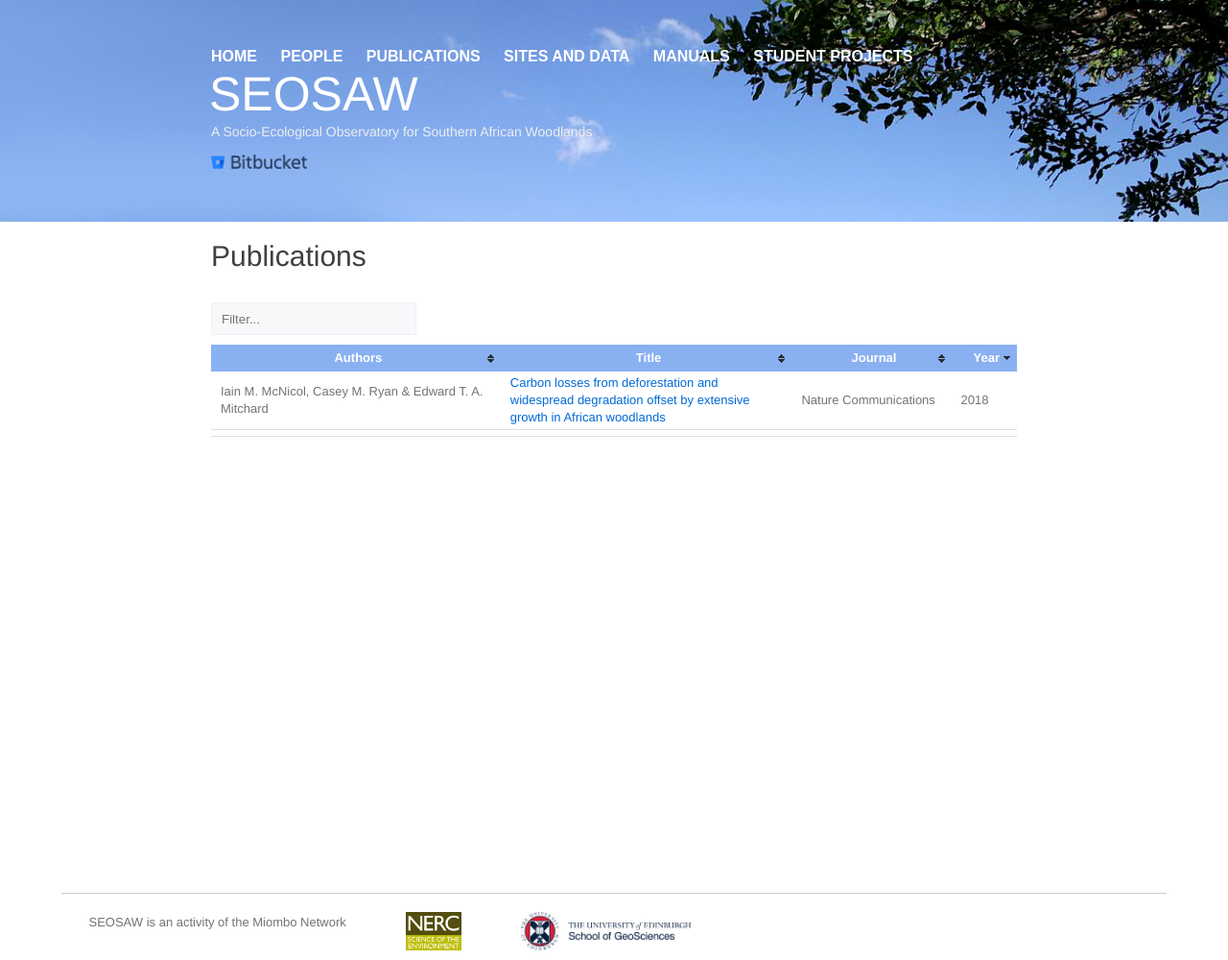
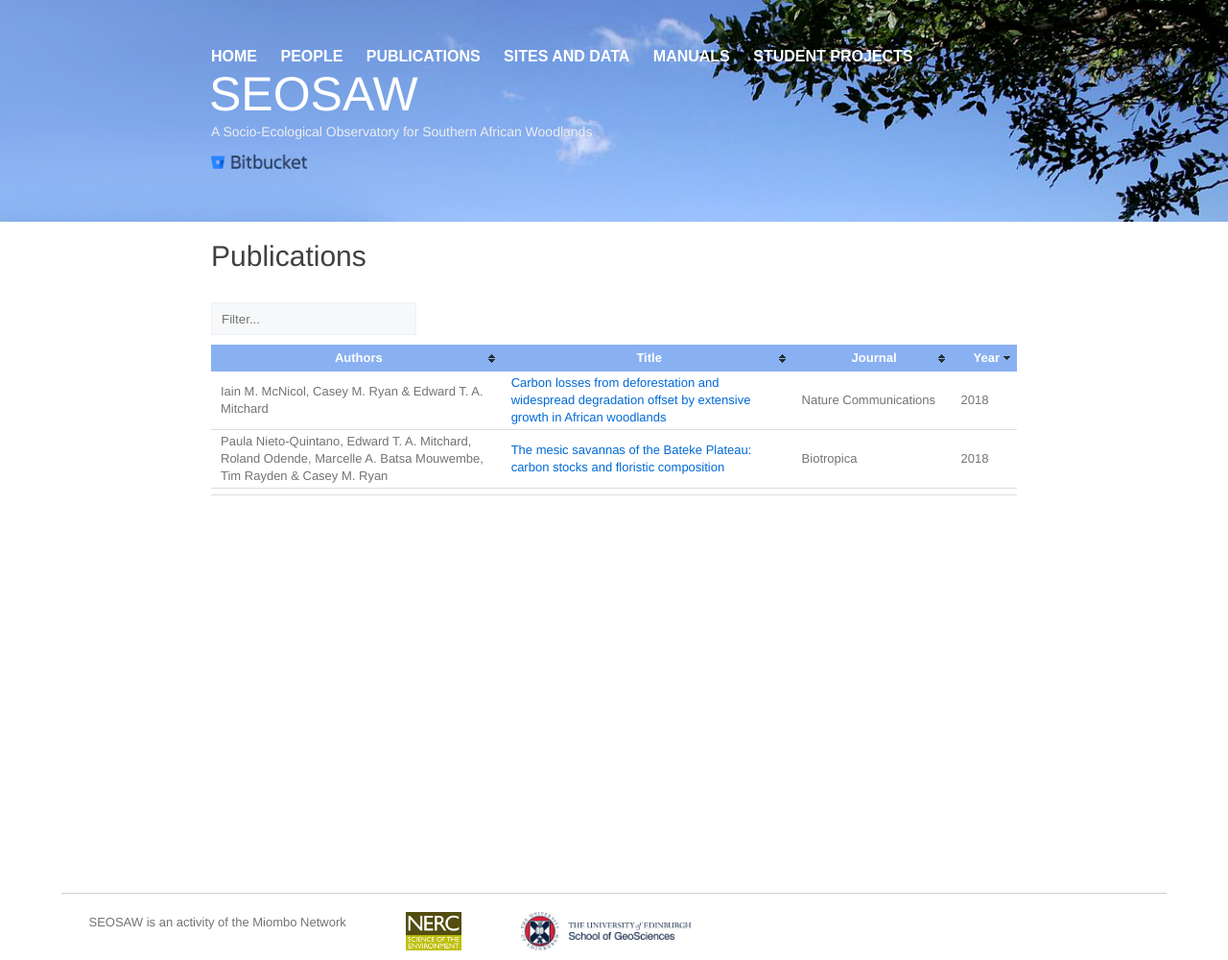
Before and after one commit to seosaw/seosaw.github.io, a Jekyll site: the page built from publications.md, in a window 1280 px wide. Shown: the whole page at 96% size. Built offline with Jekyll 4.4.1, drawn with Linux system fonts in a browser that asks for light colours; nearby versions of some CDN libraries.

Commit message:
Added paper

```diff
--- a/publications.md
+++ b/publications.md
@@ -34,6 +34,12 @@ layout: default
 		 <td class="paper_year">2018</td>
 	 </tr>
 	 <tr>
+		 <td class="paper_authors_title">Paula Nieto-Quintano, Edward T. A. Mitchard, Roland Odende, Marcelle A. Batsa Mouwembe, Tim Rayden & Casey M. Ryan</td>
+		 <td class="paper_authors_title"><a href="https://doi.org/10.5061/dryad.2122768" target="_blank">The mesic savannas of the Bateke Plateau: carbon stocks and floristic composition</a></td>
+		 <td class="paper_journal">Biotropica</td>
+		 <td class="paper_year">2018</td>
+	 </tr>
+	 <tr>
 		 <td class="paper_authors_title"></td>
 		 <td class="paper_authors_title"></td>
 		 <td class="paper_journal"></td>
```
Also changed, not shown: 1 other file.
